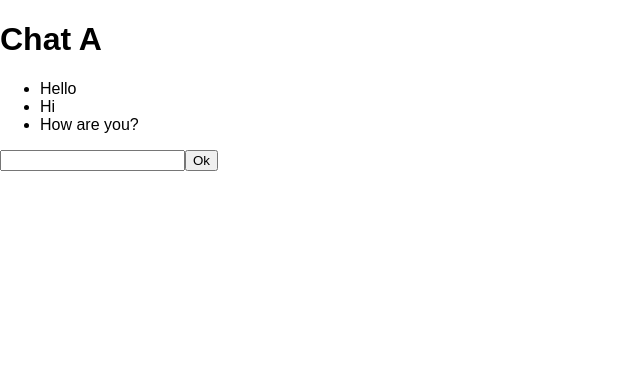
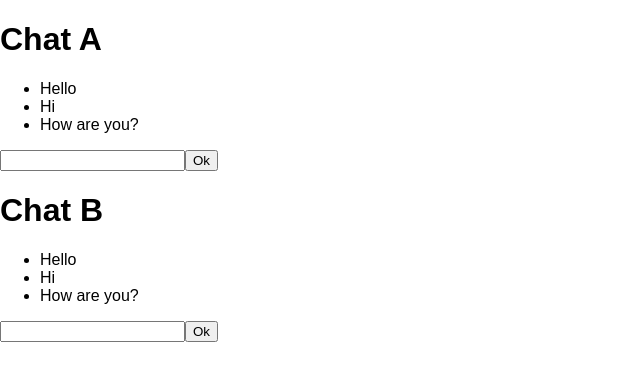
Before and after one commit to Kporal/chatroom, a React (Create React App) app: page / in a window 1280 px wide. Shown: the top 380 px of the page, without its empty margins (0-640 px from the left). Built offline with nearby package versions, Linux system fonts and the light colour scheme.

Commit message:
add another chat

```diff
--- a/src/App.js
+++ b/src/App.js
@@ -30,6 +30,7 @@ class App extends Component {
     return (
       <div>
         <Chat title="Chat A" messages={this.state.messages} onMessage={this.saveMessage} />
+        <Chat title="Chat B" messages={this.state.messages} onMessage={this.saveMessage} />
       </div>
     );
   }
```
